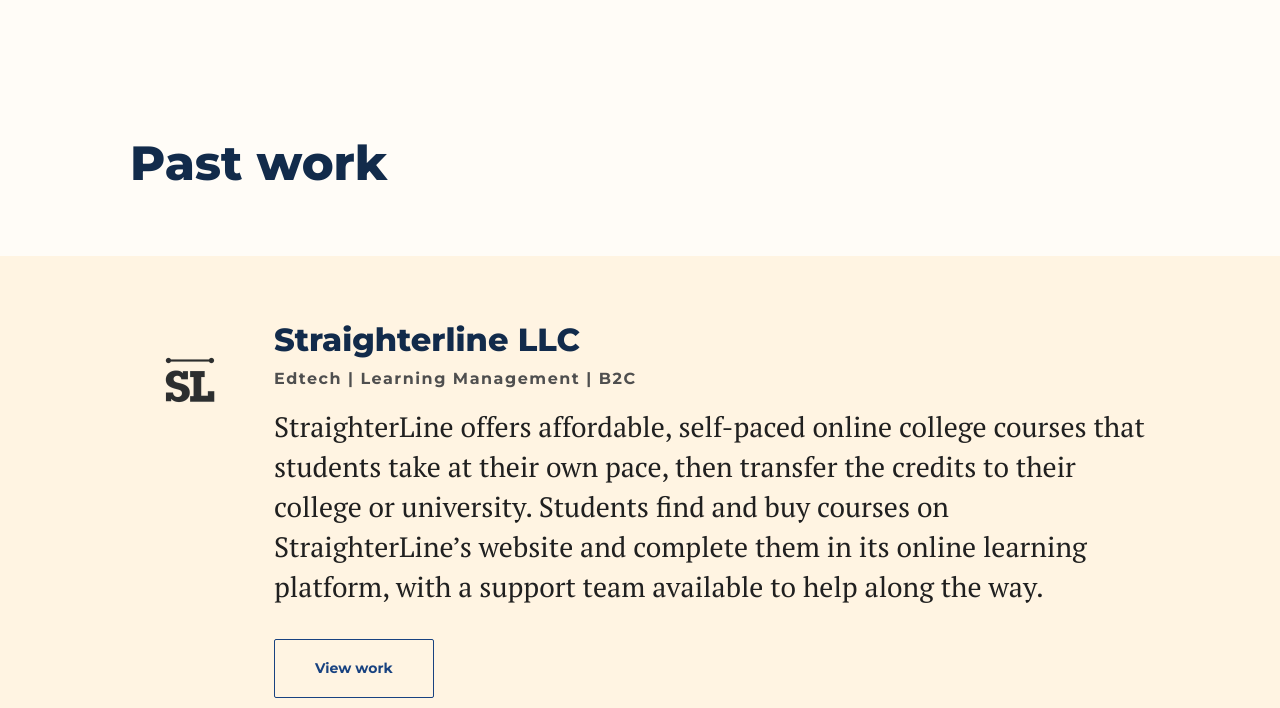
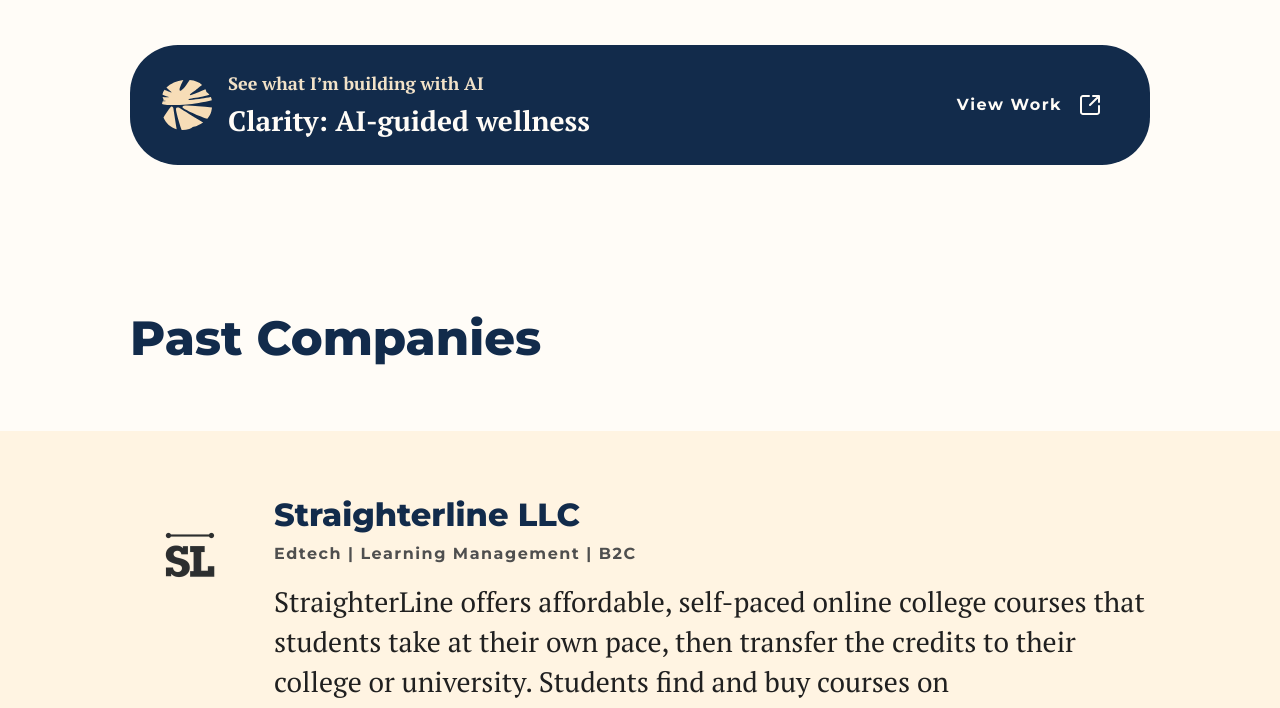
Before and after one commit to walphanumeric/ux-portfolio-site, a plain HTML site: page index.html in a window 1280 px wide. Shown: the part 1032-1740 px from the top of the page. Drawn offline with Linux system fonts and the light colour scheme.

Commit message:
Add the Clarity project to the homepage.
Surface the new redirect, capitalize button labels, and rename Past work to Past Companies.

Co-authored-by: Cursor <cursoragent@cursor.com>

```diff
--- a/css/components.css
+++ b/css/components.css
@@ -8,7 +8,10 @@
    ========================================================================== */
 
 /* ---- Button -------------------------------------------------------------- */
-/* Figma: Button, type = primary | secondary, state = Default | Inverse */
+/* Figma: Button, type = primary | secondary, state = Default | Inverse.
+   Primary and secondary labels use Website/Body/400, so "Contact me"
+   renders as "Contact Me". The inverse secondary label stays the smaller
+   button size (the "See all" instance on the homepage). */
 
 .button {
   display: inline-flex;
@@ -21,10 +24,12 @@
   background-color: var(--color-blue-900);
   color: var(--color-white);
   font-family: var(--font-heading);
-  font-size: var(--font-size-button);
+  font-size: var(--font-size-body-400);
   font-weight: var(--font-weight-bold);
-  line-height: var(--line-height-heading);
+  line-height: var(--line-height-body-400);
+  letter-spacing: var(--letter-spacing-body-400);
   text-align: center;
+  text-transform: capitalize;
   text-decoration: none;
   white-space: nowrap;
   cursor: pointer;
@@ -85,6 +90,10 @@
   border-color: var(--color-cream-50);
   background-color: transparent;
   color: var(--color-cream-50);
+  font-size: var(--font-size-button);
+  line-height: var(--line-height-heading);
+  letter-spacing: 0;
+  text-transform: none;
 }
 
 .button--secondary.button--inverse:hover,
@@ -369,8 +378,112 @@
   object-position: top left;
 }
 
+/* ---- Clarity redirect ---------------------------------------------------- */
+/* Figma: clarity redirect, breakpoints mobile / tablet / desktop.
+   The whole container is the link. */
+
+.clarity {
+  display: flex;
+  flex-direction: column;
+  align-items: flex-start;
+  justify-content: center;
+  gap: var(--space-16);
+  width: 100%;
+  padding: var(--space-24) var(--space-48) var(--space-24) var(--space-32);
+  border-radius: var(--radius-48);
+  background-color: var(--color-background-inverse);
+  color: var(--color-cream-50);
+  text-decoration: none;
+  transition: background-color var(--duration-fast) var(--ease-out);
+}
+
+.clarity:hover,
+.clarity.is-hover {
+  background-color: var(--color-blue-700);
+  color: var(--color-cream-50);
+}
+
+.clarity:focus-visible {
+  outline-color: var(--color-focus-inverse);
+}
+
+.clarity__logo {
+  flex-shrink: 0;
+}
+
+.clarity__content {
+  display: flex;
+  flex-direction: column;
+  align-items: flex-start;
+  gap: var(--space-16);
+  width: 100%;
+  min-width: 0;
+}
+
+.clarity__text {
+  display: flex;
+  flex-direction: column;
+  gap: var(--space-4);
+  width: 100%;
+  min-width: 0;
+}
+
+.clarity__eyebrow {
+  color: var(--color-cream-300);
+  font-family: var(--font-body);
+  font-size: var(--font-size-body-300);
+  font-weight: var(--font-weight-bold);
+  line-height: var(--line-height-body-300);
+}
+
+.clarity__title {
+  color: var(--color-cream-50);
+  font-family: var(--font-body);
+  font-size: var(--font-size-body-100);
+  font-weight: var(--font-weight-bold);
+  line-height: var(--line-height-body-100);
+}
+
+.clarity__cta {
+  display: flex;
+  flex-shrink: 0;
+  align-items: center;
+  gap: var(--space-16);
+  color: var(--color-cream-50);
+  font-family: var(--font-heading);
+  font-size: var(--font-size-body-400);
+  font-weight: var(--font-weight-bold);
+  line-height: var(--line-height-body-400);
+  letter-spacing: var(--letter-spacing-body-400);
+  text-transform: capitalize;
+  white-space: nowrap;
+}
+
+@media (min-width: 40rem) {
+  .clarity {
+    flex-direction: row;
+    align-items: center;
+  }
+
+  .clarity__content {
+    flex: 1;
+  }
+}
+
+@media (min-width: 64rem) {
+  .clarity__content {
+    flex-direction: row;
+    align-items: center;
+  }
+
+  .clarity__text {
+    flex: 1;
+    width: auto;
+  }
+}
+
 /* ---- Company card -------------------------------------------------------- */
-/* Figma: company (homepage "Past work" entry) */
+/* Figma: company (homepage "Past Companies" entry) */
 
 .company {
   display: flex;
--- a/css/home.css
+++ b/css/home.css
@@ -63,6 +63,11 @@
   line-height: var(--line-height-body-200);
 }
 
+.clarity-redirect {
+  width: 100%;
+  padding-top: var(--space-24);
+}
+
 @media (min-width: 40rem) {
   .intro__title {
     font-size: var(--font-size-heading-200);
@@ -75,7 +80,7 @@
   }
 }
 
-/* ---- Past work ----------------------------------------------------------- */
+/* ---- Past companies ------------------------------------------------------ */
 
 .section-heading {
   padding: 0 var(--gutter-page) var(--space-64);
--- a/index.html
+++ b/index.html
@@ -62,12 +62,27 @@
       <div class="intro__inner container reveal">
         <h2 class="intro__title" id="intro-title">I’m William Alexander</h2>
         <p class="intro__text">I’ve been a UX person for over 10 years and have extensive experience working with early stage companies and small to medium organizations. I’ve helped guide small design teams to create better processes and foster more collaborative environments with engineers, product people, and designers alike. I’ve built design systems and crafted reproducible research processes. I love bringing my knowledge to leaders and individual contributors in the field.</p>
+        <div class="clarity-redirect">
+          <a class="clarity" href="https://www.figma.com/proto/Y2KQJMrQ3L7vXY4rNFR13m/William-Alexander-Hernandez---Work-Overview?node-id=4-2&amp;viewport=124%2C-208%2C1&amp;t=jHfXXJJrxgbpoNoU-1&amp;scaling=contain&amp;content-scaling=fixed&amp;page-id=0%3A1&amp;hotspot-hints=0" target="_blank" rel="noopener noreferrer">
+            <img class="clarity__logo" src="/assets/icons/clarity-mark.svg" alt="" width="50" height="50">
+            <span class="clarity__content">
+              <span class="clarity__text">
+                <span class="clarity__eyebrow">See what I’m building with AI</span>
+                <span class="clarity__title">Clarity: AI-guided wellness</span>
+              </span>
+              <span class="clarity__cta">
+                View Work
+                <img src="/assets/icons/icon-external.svg" alt="" width="24" height="24">
+              </span>
+            </span>
+          </a>
+        </div>
       </div>
     </section>
 
     <section class="past-work" aria-labelledby="past-work-title">
       <div class="section-heading">
-        <h2 class="container reveal" id="past-work-title">Past work</h2>
+        <h2 class="container reveal" id="past-work-title">Past Companies</h2>
       </div>
 
       <article class="company" aria-labelledby="company-straighterline">
```
Also changed, not shown: assets/icons/clarity-mark.svg (added), assets/icons/icon-external.svg (added).
